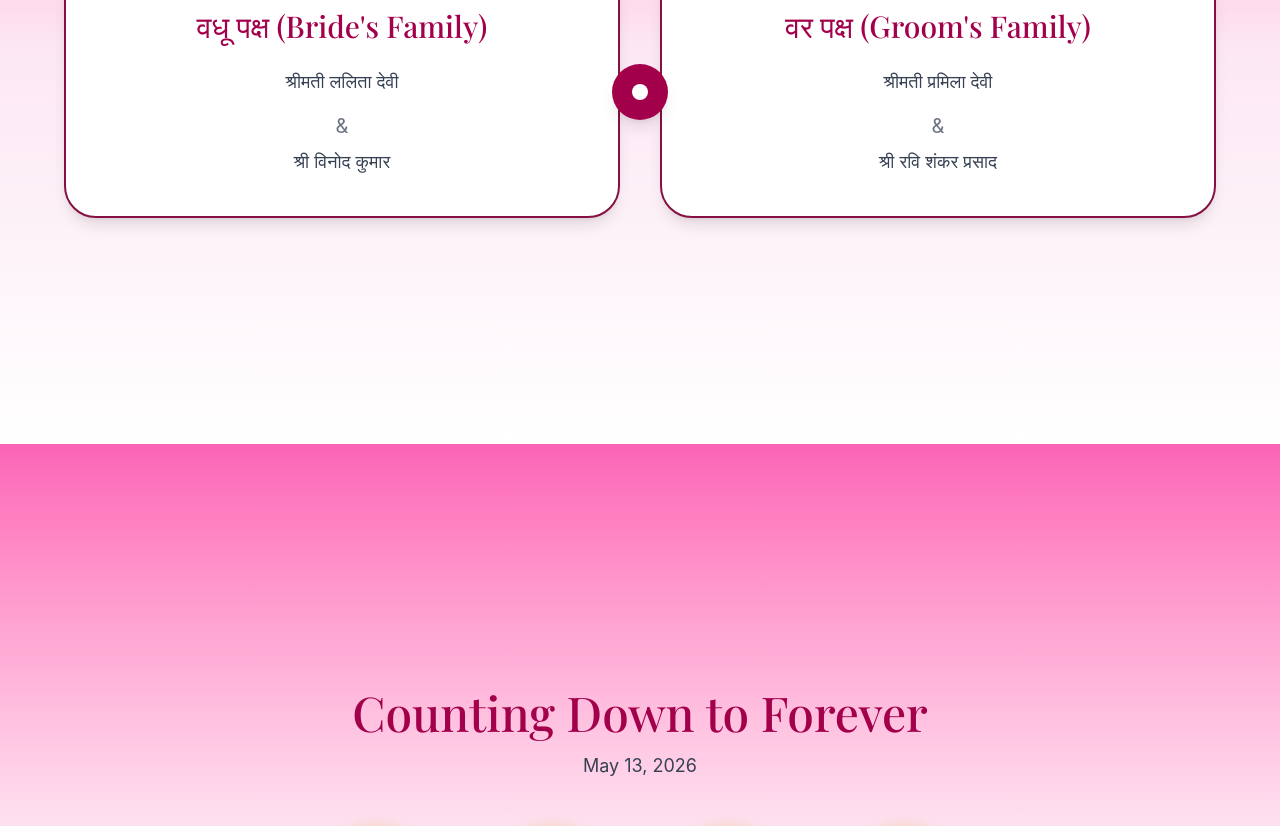
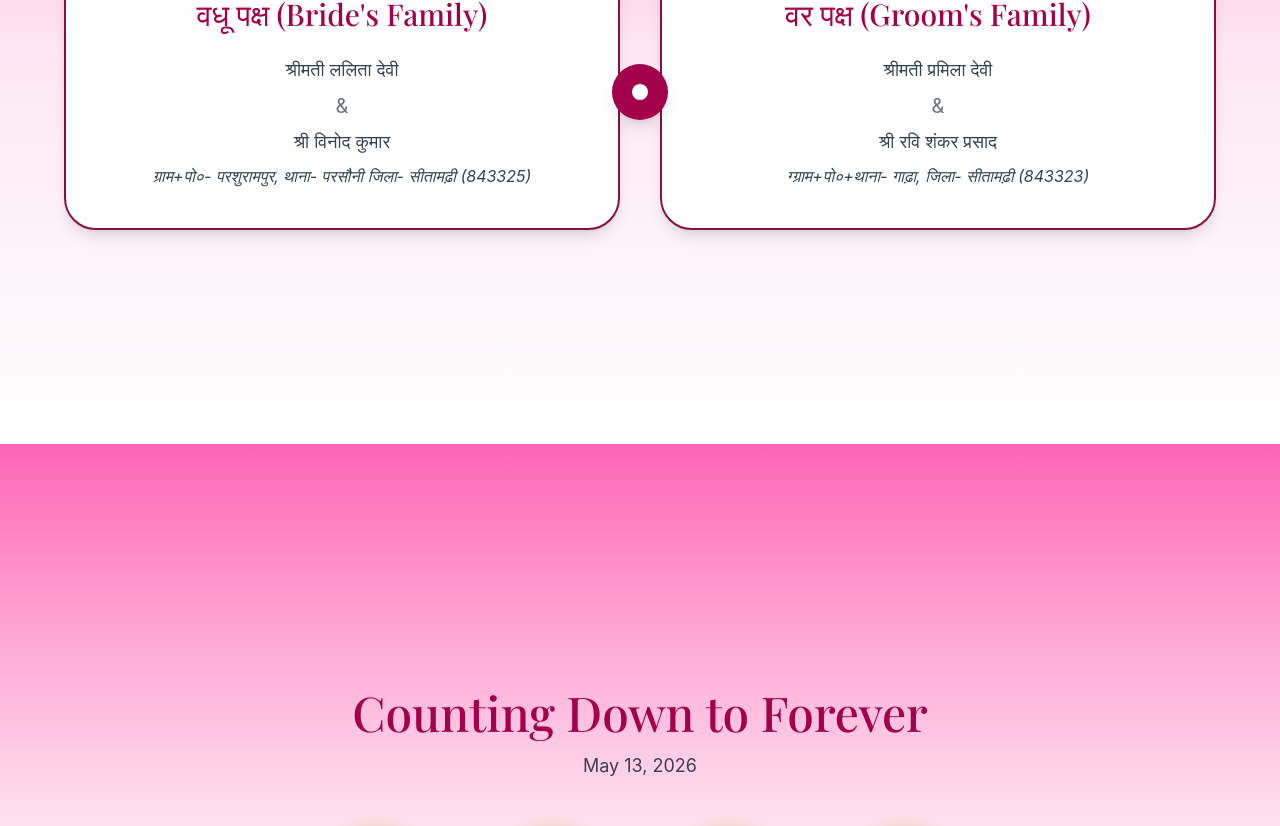
Before and after one commit to imSHUBHANKAR/subhadra-prabhat, a React (Vite) app: page / in a window 1280 px wide. Shown: the part 1156-1982 px from the top of the page. Built offline with nearby package versions, Linux system fonts and the light colour scheme.

Commit message:
22st Commit

```diff
--- a/src/components/FamiliesPage.jsx
+++ b/src/components/FamiliesPage.jsx
@@ -21,11 +21,12 @@ export default function FamiliesPage() {
             वधू पक्ष (Bride's Family)
           </h2>
 
-          <p className="text-lg text-gray-700 mb-4">श्रीमती ललिता देवी</p>
+          <p className="text-lg text-gray-700 mb-2">श्रीमती ललिता देवी</p>
 
           <p className="text-gray-500 text-xl my-2">&</p>
 
-          <p className="text-lg text-gray-700">श्री विनोद कुमार</p>
+          <p className="text-lg text-gray-700 mb-2">श्री विनोद कुमार</p>
+          <p className="text-md font-style: italic text-gray-700">ग्राम+पो०- परशुरामपुर, थाना- परसौनी जिला- सीतामढ़ी (843325)</p>
         </div>
 
         {/* Center Divider */}
@@ -41,11 +42,12 @@ export default function FamiliesPage() {
             वर पक्ष (Groom's Family)
           </h2>
 
-          <p className="text-lg text-gray-700 mb-4">श्रीमती प्रमिला देवी</p>
+          <p className="text-lg text-gray-700 mb-2">श्रीमती प्रमिला देवी</p>
 
           <p className="text-gray-500 text-xl my-2">&</p>
 
-          <p className="text-lg text-gray-700">श्री रवि शंकर प्रसाद</p>
+          <p className="text-lg text-gray-700 mb-2">श्री रवि शंकर प्रसाद</p>
+          <p className="text-md font-style: italic text-gray-700">ग्ग्राम+पो०+थाना- गाढ़ा, जिला- सीतामढ़ी (843323)</p>
         </div>
       </div>
     </div>
```
